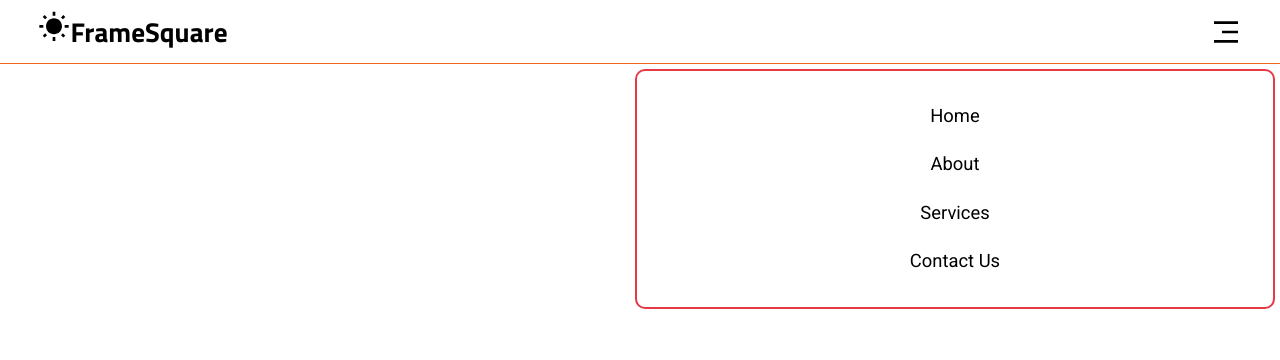
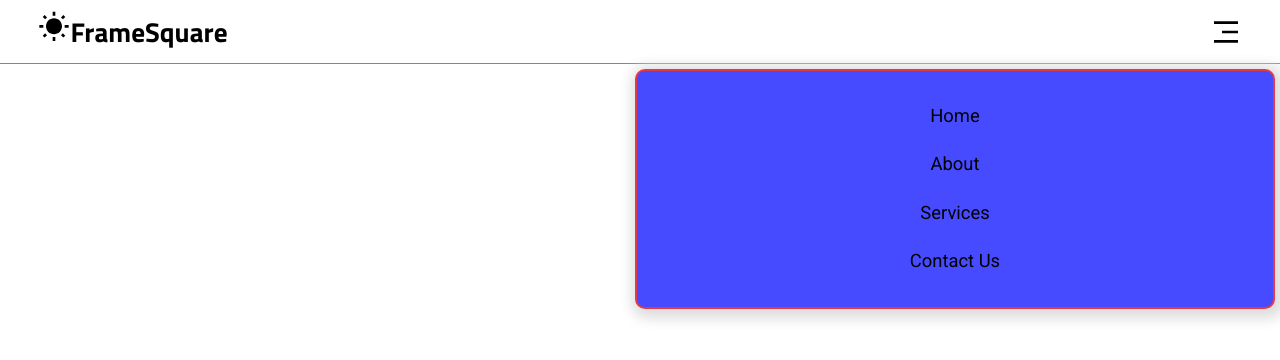
Before and after one commit to J-See/FrameSquare, a React (Vite) app: page / in a window 1280 px wide. Shown: the top 360 px of the page. Built offline with nearby package versions, Linux system fonts and the light colour scheme; a web font is replaced by a local one.

Commit message:
background and shadow added

```diff
--- a/src/assets/styles/Navbar.css
+++ b/src/assets/styles/Navbar.css
@@ -136,10 +136,12 @@
   height: 15rem;
   display: flex;
   flex-direction: row;
+  background-color: #474bff;
   border: 2px solid #e63946;
   border-radius: 10px;
-  -moz-border-radius: 10px;
-  -webkit-border-radius: 10px;
+  -webkit-box-shadow: 3px 3px 13px 6.5px #dddddd;
+  -moz-box-shadow: 3px 3px 13px 6.5px #dddddd;
+  box-shadow: 3px 3px 13px 6.5px #dddddd;
 
 }
 
@@ -155,11 +157,10 @@
 
     &:hover {
       border-radius: 0;
-      background-color: var(--gray);
+      color: var(--text-white);
+      background-color: #dedede2e;
     }
   }
-
-
 }
 
 
```
